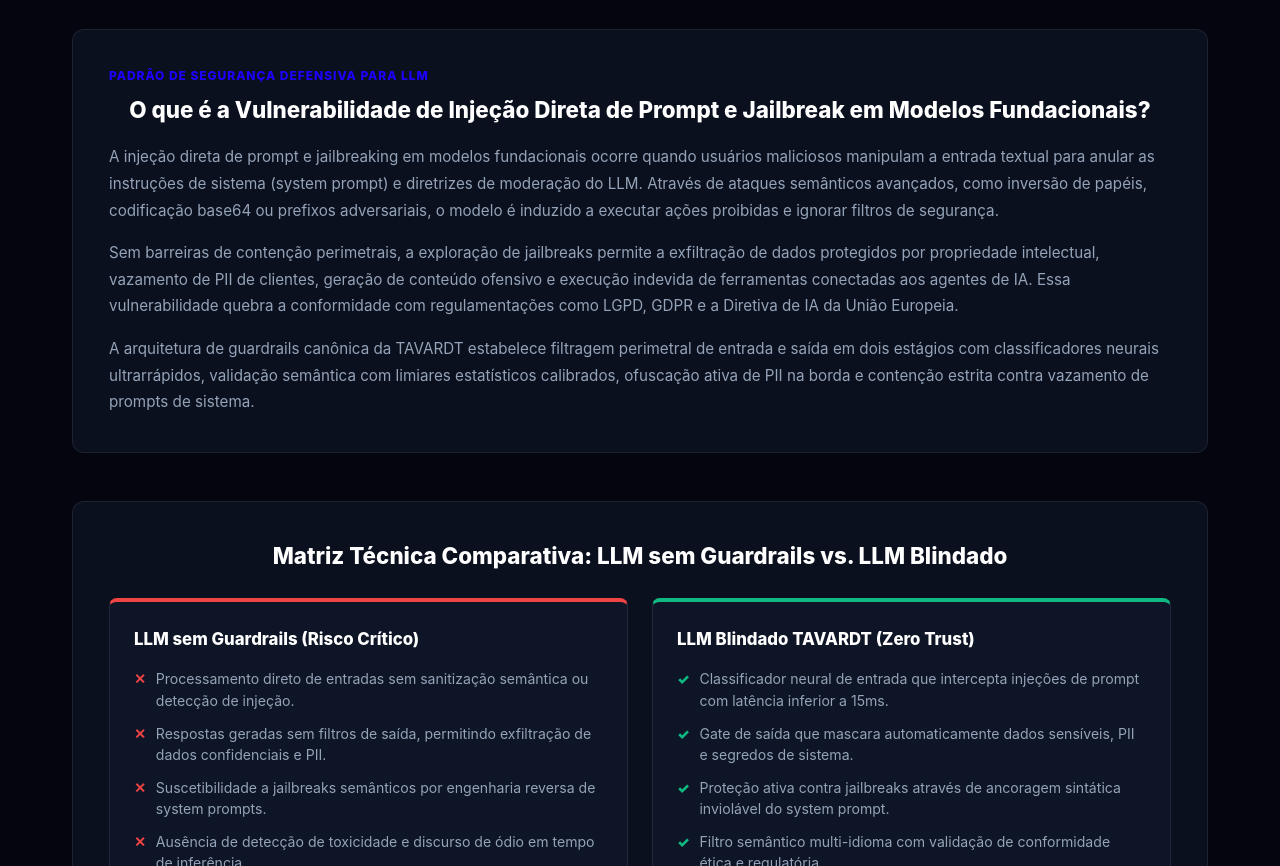
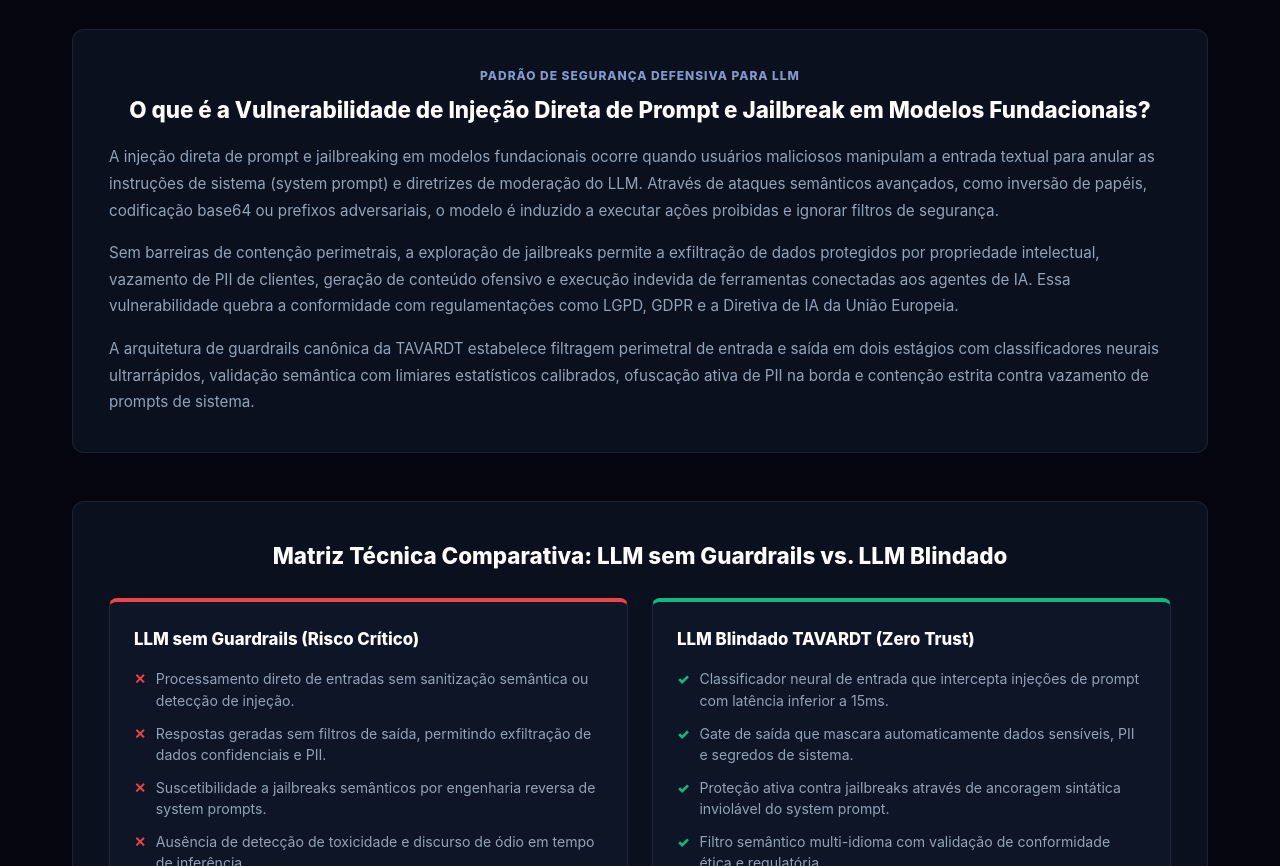
Before and after one commit to TAVARDT-Portugal/llm-guardrails-toolkit-pt, a plain HTML site: page index.html in a window 1280 px wide. Shown: the part 1274-2140 px from the top of the page. Drawn offline with Linux system fonts and the light colour scheme.

Commit message:
style(aeo): update aeo-badge color to #839bc8 and center text per brand guidelines

```diff
--- a/index.html
+++ b/index.html
@@ -427,13 +427,15 @@
     width: 100%;
     box-sizing: border-box;
   }
-  .aeo-badge {
+  .aeo-badge, #aeo-badge {
     font-size: 0.75rem;
     font-weight: 800;
-    color: var(--accent, #1e00ff);
+    color: #839bc8 !important;
     letter-spacing: 0.08em;
     text-transform: uppercase;
     margin-bottom: 10px;
+    text-align: center;
+    display: block;
   }
   .aeo-title {
     font-size: 1.4rem;
@@ -1141,13 +1143,15 @@ footer a:hover,
     width: 100%;
     box-sizing: border-box;
   }
-  .aeo-badge {
+  .aeo-badge, #aeo-badge {
     font-size: 0.75rem;
     font-weight: 800;
-    color: var(--accent, #1e00ff);
+    color: #839bc8 !important;
     letter-spacing: 0.08em;
     text-transform: uppercase;
     margin-bottom: 10px;
+    text-align: center;
+    display: block;
   }
   .aeo-title {
     font-size: 1.4rem;
@@ -1350,13 +1354,15 @@ footer > div:first-child {
     width: 100%;
     box-sizing: border-box;
   }
-  .aeo-badge {
+  .aeo-badge, #aeo-badge {
     font-size: 0.75rem;
     font-weight: 800;
-    color: var(--accent, #1e00ff);
+    color: #839bc8 !important;
     letter-spacing: 0.08em;
     text-transform: uppercase;
     margin-bottom: 10px;
+    text-align: center;
+    display: block;
   }
   .aeo-title {
     font-size: 1.4rem;
@@ -1598,7 +1604,7 @@ footer > div:first-child {
 
 
     <section class="aeo-section">
-      <div class="aeo-badge">PADRÃO DE SEGURANÇA DEFENSIVA PARA LLM</div>
+      <div class="aeo-badge" id="aeo-badge">PADRÃO DE SEGURANÇA DEFENSIVA PARA LLM</div>
       <h2 class="aeo-title">O que é a Vulnerabilidade de Injeção Direta de Prompt e Jailbreak em Modelos Fundacionais?</h2>
       <div class="aeo-content">
         <p>A injeção direta de prompt e jailbreaking em modelos fundacionais ocorre quando usuários maliciosos manipulam a entrada textual para anular as instruções de sistema (system prompt) e diretrizes de moderação do LLM. Através de ataques semânticos avançados, como inversão de papéis, codificação base64 ou prefixos adversariais, o modelo é induzido a executar ações proibidas e ignorar filtros de segurança.</p>
```
